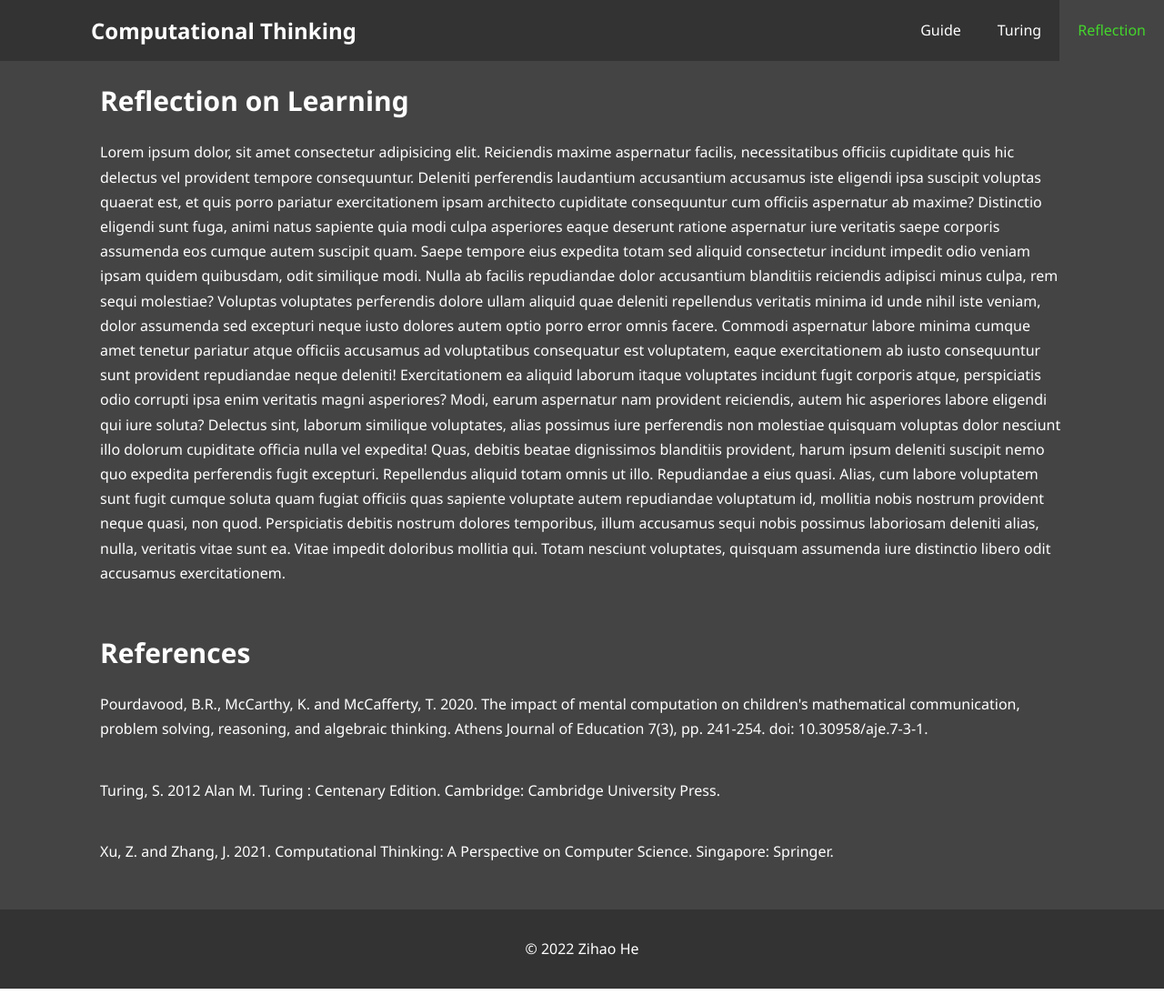
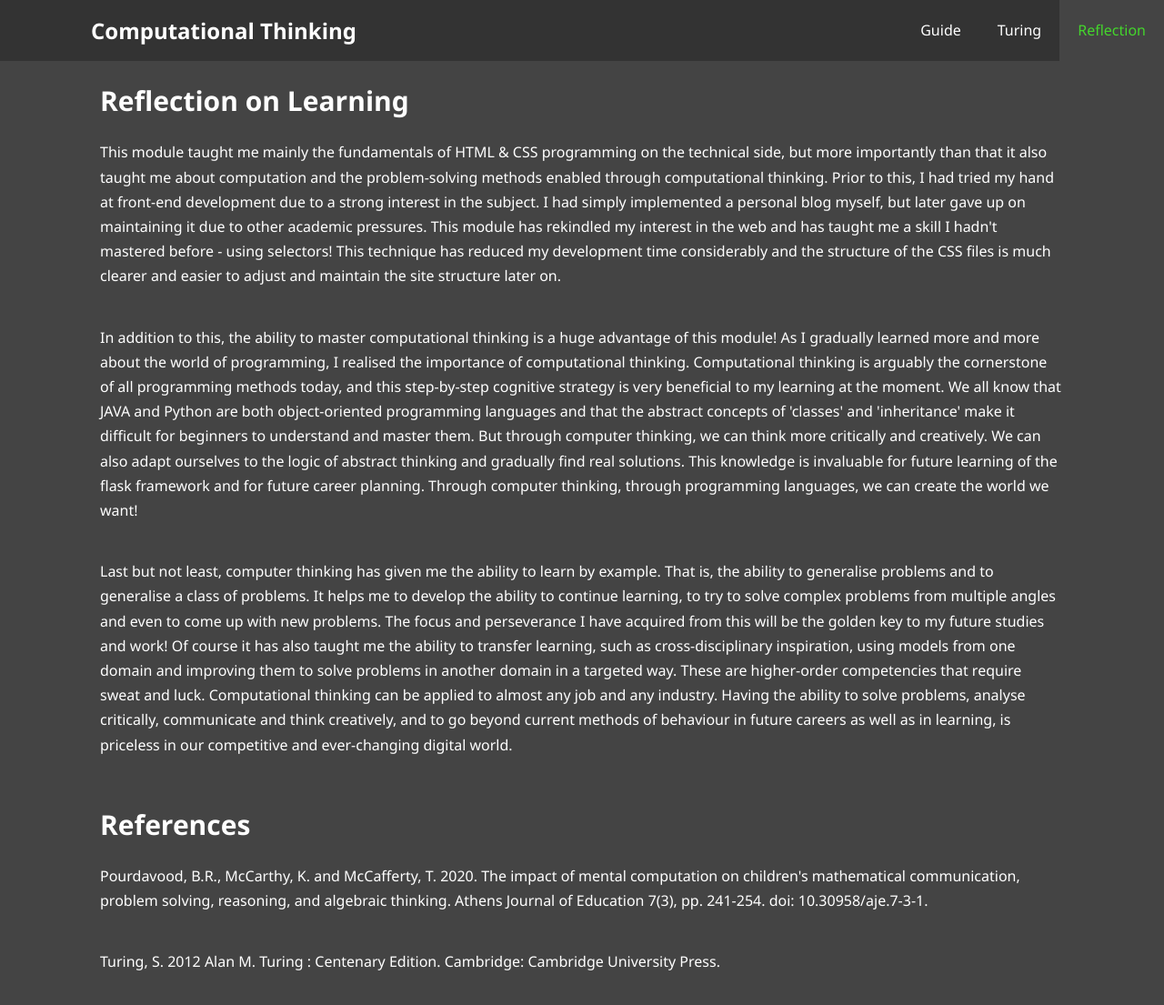
Before and after one commit to Gray1308/cmt119-assessment, a plain HTML site: page reflection.html in a window 1280 px wide. Shown: the top 1105 px of the page at 91% size. Drawn offline with Linux system fonts and the light colour scheme.

Commit message:
finish reflection module

```diff
--- a/reflection.html
+++ b/reflection.html
@@ -31,31 +31,57 @@
         <div class="container">
             <div class="reflection-content">
                 <h1>Reflection on Learning</h1>
-                <p>Lorem ipsum dolor, sit amet consectetur adipisicing elit. Reiciendis maxime aspernatur facilis,
-                    necessitatibus officiis cupiditate quis hic delectus vel provident tempore consequuntur. Deleniti
-                    perferendis laudantium accusantium accusamus iste eligendi ipsa suscipit voluptas quaerat est, et
-                    quis porro pariatur exercitationem ipsam architecto cupiditate consequuntur cum officiis aspernatur
-                    ab maxime? Distinctio eligendi sunt fuga, animi natus sapiente quia modi culpa asperiores eaque
-                    deserunt ratione aspernatur iure veritatis saepe corporis assumenda eos cumque autem suscipit quam.
-                    Saepe tempore eius expedita totam sed aliquid consectetur incidunt impedit odio veniam ipsam quidem
-                    quibusdam, odit similique modi. Nulla ab facilis repudiandae dolor accusantium blanditiis reiciendis
-                    adipisci minus culpa, rem sequi molestiae? Voluptas voluptates perferendis dolore ullam aliquid quae
-                    deleniti repellendus veritatis minima id unde nihil iste veniam, dolor assumenda sed excepturi neque
-                    iusto dolores autem optio porro error omnis facere. Commodi aspernatur labore minima cumque amet
-                    tenetur pariatur atque officiis accusamus ad voluptatibus consequatur est voluptatem, eaque
-                    exercitationem ab iusto consequuntur sunt provident repudiandae neque deleniti! Exercitationem ea
-                    aliquid laborum itaque voluptates incidunt fugit corporis atque, perspiciatis odio corrupti ipsa
-                    enim veritatis magni asperiores? Modi, earum aspernatur nam provident reiciendis, autem hic
-                    asperiores labore eligendi qui iure soluta? Delectus sint, laborum similique voluptates, alias
-                    possimus iure perferendis non molestiae quisquam voluptas dolor nesciunt illo dolorum cupiditate
-                    officia nulla vel expedita! Quas, debitis beatae dignissimos blanditiis provident, harum ipsum
-                    deleniti suscipit nemo quo expedita perferendis fugit excepturi. Repellendus aliquid totam omnis ut
-                    illo. Repudiandae a eius quasi. Alias, cum labore voluptatem sunt fugit cumque soluta quam fugiat
-                    officiis quas sapiente voluptate autem repudiandae voluptatum id, mollitia nobis nostrum provident
-                    neque quasi, non quod. Perspiciatis debitis nostrum dolores temporibus, illum accusamus sequi nobis
-                    possimus laboriosam deleniti alias, nulla, veritatis vitae sunt ea. Vitae impedit doloribus mollitia
-                    qui. Totam nesciunt voluptates, quisquam assumenda iure distinctio libero odit accusamus
-                    exercitationem.
+                <p>This module taught me mainly the fundamentals of HTML & CSS programming on the technical side, but
+                    more importantly than
+                    that it also taught me about computation and the problem-solving methods enabled through
+                    computational thinking. Prior
+                    to this, I had tried my hand at front-end development due to a strong interest in the subject. I had
+                    simply implemented
+                    a personal blog myself, but later gave up on maintaining it due to other academic pressures. This
+                    module has rekindled
+                    my interest in the web and has taught me a skill I hadn't mastered before - using selectors! This
+                    technique has reduced
+                    my development time considerably and the structure of the CSS files is much clearer and easier to
+                    adjust and maintain
+                    the site structure later on.
+                </p>
+                <p>
+                    In addition to this, the ability to master computational thinking is a huge advantage of this
+                    module! As I gradually
+                    learned more and more about the world of programming, I realised the importance of computational
+                    thinking. Computational
+                    thinking is arguably the cornerstone of all programming methods today, and this step-by-step
+                    cognitive strategy is very
+                    beneficial to my learning at the moment. We all know that JAVA and Python are both object-oriented
+                    programming languages
+                    and that the abstract concepts of 'classes' and 'inheritance' make it difficult for beginners to
+                    understand and master
+                    them. But through computer thinking, we can think more critically and creatively. We can also adapt
+                    ourselves to the
+                    logic of abstract thinking and gradually find real solutions. This knowledge is invaluable for
+                    future learning of the
+                    flask framework and for future career planning. Through computer thinking, through programming
+                    languages, we can create
+                    the world we want!
+                </p>
+                <p>
+                    Last but not least, computer thinking has given me the ability to learn by example. That is, the
+                    ability to generalise
+                    problems and to generalise a class of problems. It helps me to develop the ability to continue
+                    learning, to try to solve
+                    complex problems from multiple angles and even to come up with new problems. The focus and
+                    perseverance I have acquired
+                    from this will be the golden key to my future studies and work! Of course it has also taught me the
+                    ability to transfer
+                    learning, such as cross-disciplinary inspiration, using models from one domain and improving them to
+                    solve problems in
+                    another domain in a targeted way. These are higher-order competencies that require sweat and luck.
+                    Computational
+                    thinking can be applied to almost any job and any industry. Having the ability to solve problems,
+                    analyse critically,
+                    communicate and think creatively, and to go beyond current methods of behaviour in future careers as
+                    well as in
+                    learning, is priceless in our competitive and ever-changing digital world.
                 </p>
                 <div class="references">
                     <h1>References</h1>
```
